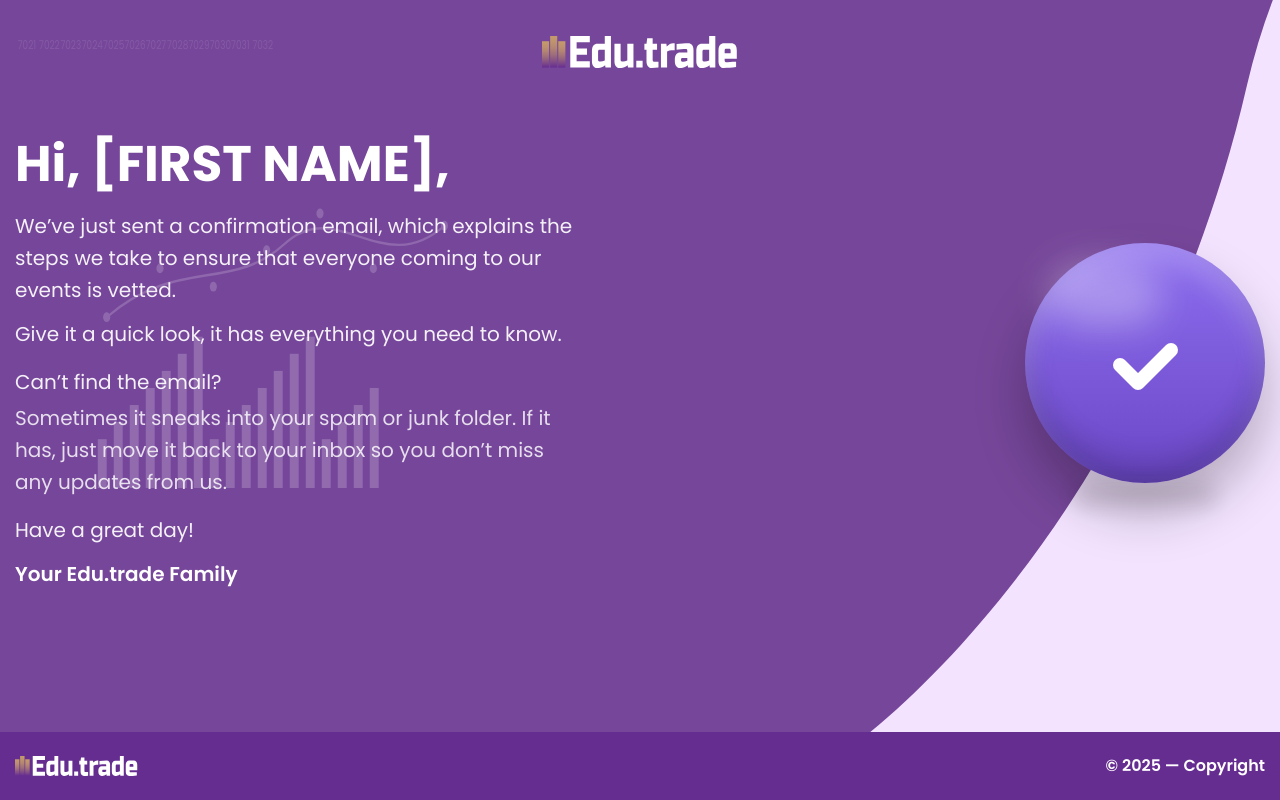
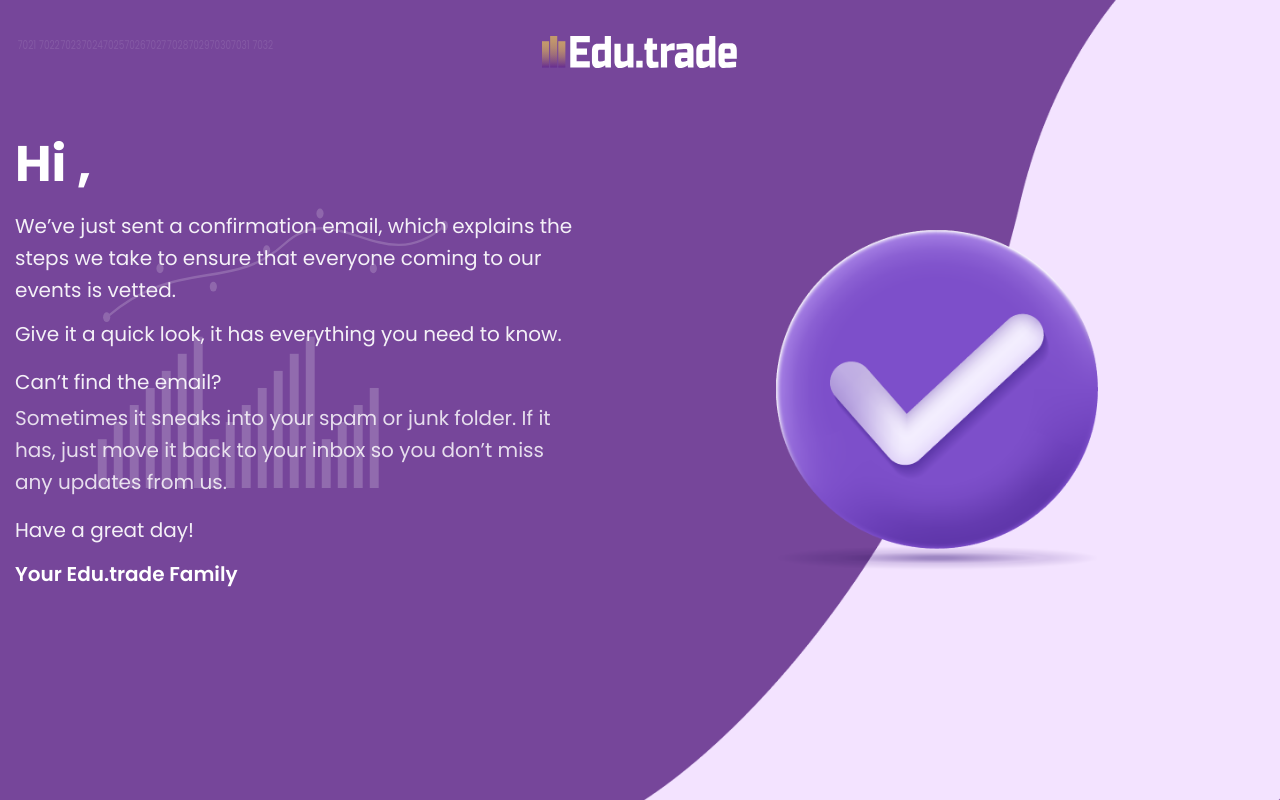
Before and after one commit to GTC-X/edutrade, a Next.js app: page /en/thank-you in a window 1280 px wide. Built offline with nearby package versions, Linux system fonts and the light colour scheme; sample sign-in values are in the browser's storage.

Commit message:
change notification

```diff
--- a/src/app/[locale]/components/Header.jsx
+++ /dev/null
@@ -1,47 +0,0 @@
-'use client';
-
-import React from 'react';
-import Image from 'next/image';
-import Link from 'next/link';
-import {useTranslations} from 'next-intl';
-import CustomButton from './CustomButton';
-import LanguageSwitcher from './LanguageSwitcher';
-
-const Header = ({ setIsOpen }) => {
-  const t = useTranslations('Header');
-
-  return (
-    <section className="p-2">
-      <div className="container mx-auto flex flex-col md:flex-row justify-between items-center">
-        {/* Top row */}
-        <div className="w-full flex justify-between items-center">
-          {/* Logo */}
-          <div>
-            <Image
-              src="https://gtcfx-bucket.s3.ap-southeast-1.amazonaws.com/img/logo-2024-new.webp"
-              width={200}
-              height={72}
-              alt={t('logoAlt')}
-              className="lg:w-[200px] lg:h-[72px] md:w-[120px] md:h-[53px] w-[130px] h-[47px] cursor-pointer"
-              priority
-            />
-          </div>
-
-          {/* Actions */}
-          <div className="calendar-div flex flex-row items-center gap-2">
-            <CustomButton
-                      text={t("registerCta")}
-                      bgColor="bg-white hover:bg-[#b2b2c2]"
-                      textColor="text-[#1F2937]"
-                      strokeColor="#000032"
-                      onClick={() => setIsOpen(true)}
-                    />
-            <LanguageSwitcher />
-          </div>
-        </div>
-      </div>
-    </section>
-  );
-};
-
-export default Header;
--- a/src/app/[locale]/layout.js
+++ b/src/app/[locale]/layout.js
@@ -2,6 +2,7 @@ import "./globals.css";
 import { NextIntlClientProvider, hasLocale } from "next-intl";
 import { notFound } from "next/navigation";
 import { routing } from "@/i18n/routing";
+import { ToastContainer } from "react-toastify";
 
 export default async function LocaleLayout({ children, params }) {
   const { locale } = await params;
@@ -52,6 +53,7 @@ export default async function LocaleLayout({ children, params }) {
       </head>
       <body>
         <NextIntlClientProvider>{children}</NextIntlClientProvider>
+        <ToastContainer autoClose={3000} />
       </body>
     </html>
   );
--- a/src/app/[locale]/page.js
+++ b/src/app/[locale]/page.js
@@ -10,7 +10,7 @@ import IbAgendaSection from "./components/IBEvent"
 import MeetSpeakersSection from "./components/meetSpeakSection"
 import IbEventDetails from "./components/IbEventDetails"
 import IbCtaBanner from "./components/IBBanner"
-import EduTradeFooterBar from './components/Footer'
+import EduTradeFooterBar from './components/footer'
 
 const page = () => {
     const [isOpen, setIsOpen] = useState(false);
--- a/src/app/[locale]/thank-you/page.jsx
+++ b/src/app/[locale]/thank-you/page.jsx
@@ -1,15 +1,8 @@
-
-import React from 'react';
-import EduTradeFooterBar from '../components/Footer';
+"use client"
+import React, { useEffect, useState } from 'react';
+import EduTradeFooterBar from '../components/footer';
 import Meta from '../components/Meta';
-
-
-/**
- * Confirmation Notice — Pixel‑perfect JSX (TailwindCSS)
- * Matches the mock: purple background with subtle chart pattern, left copy,
- * right glossy purple circle with a white check, and a white curved wedge on
- * the far right. All sizes, spacing, and colors tuned to the screenshot.
- */
+import { useRouter } from "next/navigation";
 
 const C = {
   purple: '#76469A',
@@ -20,12 +13,48 @@ const C = {
 };
 
 export default function ConfirmNotice({ firstName = '[FIRST NAME]', email = '[EMAIL]' }) {
+  const router = useRouter();
+
+  const [user, setUser] = useState(null);
+  const [checked, setChecked] = useState(false); // Track if we've checked localStorage
+
+  useEffect(() => {
+    if (typeof window !== "undefined") {
+      const storedUser = localStorage.getItem("user");
+      if (storedUser) {
+        setUser(JSON.parse(storedUser));
+      }
+      setChecked(true); // Mark check complete
+    }
+
+    return () => {
+      localStorage.removeItem("user");
+    };
+  }, []);
+
+  useEffect(() => {
+    // Only redirect after checking
+    if (checked && !user) {
+      router.push("/");
+    }
+  }, [checked, user]);
+
+  if (!checked) return null; // Don't render anything until we've checked
   return (
     <>
       <Meta title='Edu.trade Introducing Brokers Growth Event 11th October 2025' description='Join Edu.trade at The Museum of the Future and discover how GCC Introducing Brokers can scale their business with exclusive events, insights, and opportunities.' />
 
       <div className=' min-h-screen flex flex-col'>
-      <section className="relative w-full flex-1 h-full overflow-hidden" style={{ backgroundColor: C.purple }}>
+        <div
+          className="pointer-events-none absolute right-0 bottom-0 h-full w-full "
+          style={{
+            backgroundImage: "url('/bg-thank-you.png')",
+            backgroundSize: "100% 100%",
+            backgroundRepeat: "no-repeat",
+            backgroundPosition: "center bottom",
+          }}
+        />
+        <section className="relative w-full flex-1 h-full overflow-hidden" >
           <div className="mx-auto container pt-6">
             <div className="py-3 flex justify-center md:justify-center">
               <img src="/logo-white.svg" alt="etu logo" className="h-8 w-auto" />
@@ -35,14 +64,14 @@ export default function ConfirmNotice({ firstName = '[FIRST NAME]', email = '[EM
           {/* Background: soft chart lines & dots */}
           <ChartBackdrop />
           {/* Right white curved wedge */}
-        <RightCurve />
+          {/* <RightCurve /> */}
 
           <div className="relative mx-auto container py-10  md:py-14">
             <div className="grid grid-cols-1 items-center gap-8 md:grid-cols-12">
               {/* LEFT: Copy */}
               <div className="md:col-span-7 lg:col-span-7">
                 <h1 className="text-[26px] font-extrabold leading-[1.15] text-white md:text-[50px]">
-                Hi, {firstName},
+                  Hi {user?.first_name},
                 </h1>
 
                 <p className="mt-4 max-w-[560px] text-[20px] font-normal leading-[32px]" style={{ color: C.copy }}>
@@ -69,7 +98,7 @@ export default function ConfirmNotice({ firstName = '[FIRST NAME]', email = '[EM
 
               {/* RIGHT: Glossy check disc */}
               <div className="md:col-span-5 lg:col-span-5 flex items-center justify-center md:justify-end">
-              <CheckDisc />
+                {/* <CheckDisc /> */}
               </div>
             </div>
           </div>
--- a/src/app/api/email/route.js
+++ b/src/app/api/email/route.js
@@ -20,7 +20,7 @@ const generateEmailContent = (data) => {
           <table width="650" cellpadding="0" cellspacing="0" style="border:1px solid #e0e0e0; border-radius:8px;padding:30px; padding-top: 20px">
             <tr>
               <td align="center" style="padding-bottom: 20px;">
-                <img src="https://edutrade-phi.vercel.app/logo.svg" alt="GTC Logo" style="width:80px;" />
+                <img src="https://edutrade-phi.vercel.app/logo.svg" alt="ETU Logo" style="width:80px;" />
               </td>
             </tr>
             <tr>
```
Lines whose indentation alone changed are shown as unchanged.
